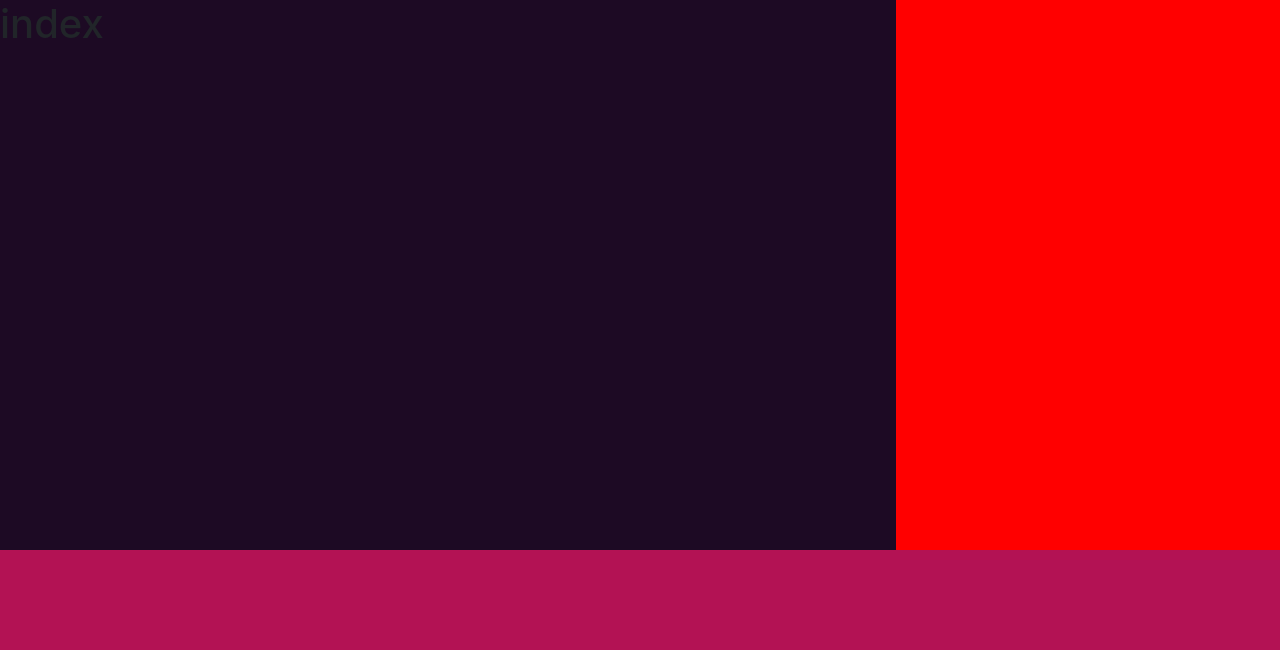
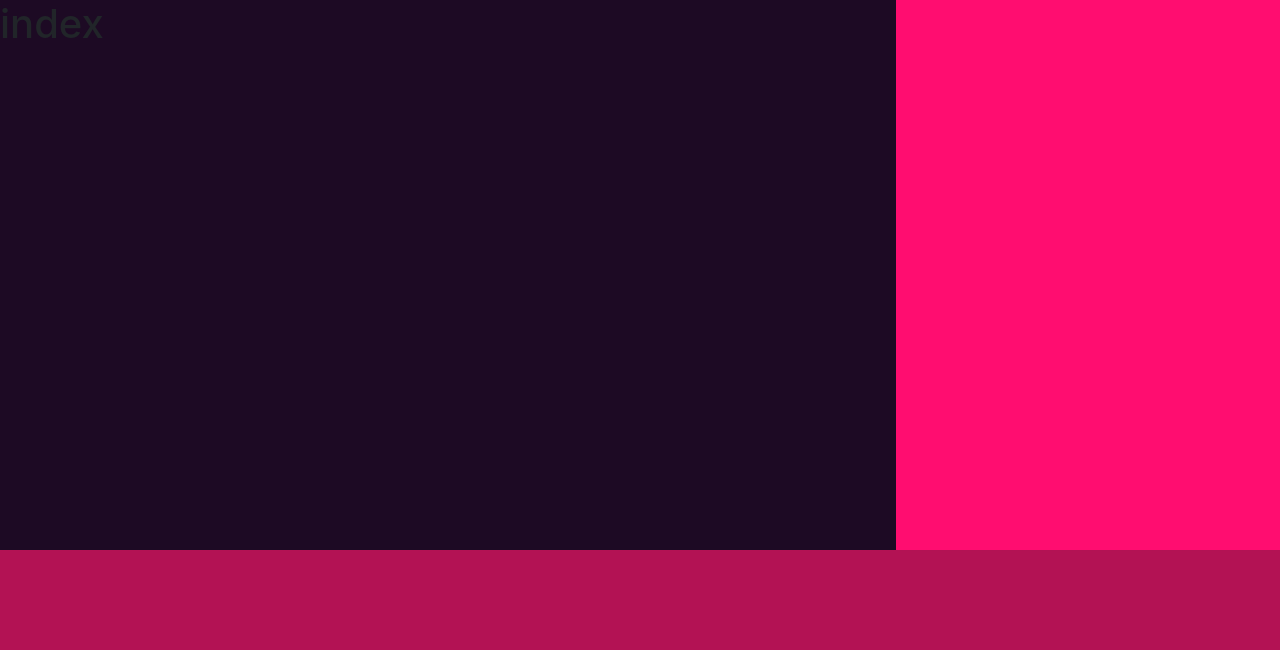
Before and after one commit to senacrs-emti/2022-1T-jornal-G1, a PHP site: page /index.php in a window 1280 px wide. Shown: the part 150-800 px from the top of the page. Run offline with PHP 8.4, Linux system fonts and the light colour scheme.

Commit message:
v1
começo de tudo

```diff
--- a/assets/css/style.css
+++ b/assets/css/style.css
@@ -19,7 +19,7 @@ aside{
     height: 550px;
     display: block;
     float: left;
-    background-color: red;
+    background-color: #FF0D70;
 }
 
 footer{
```
